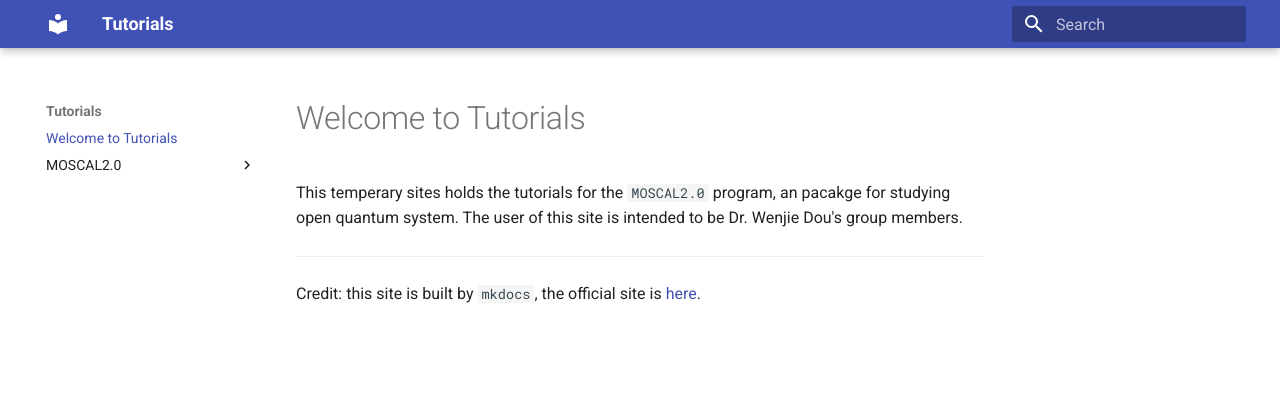
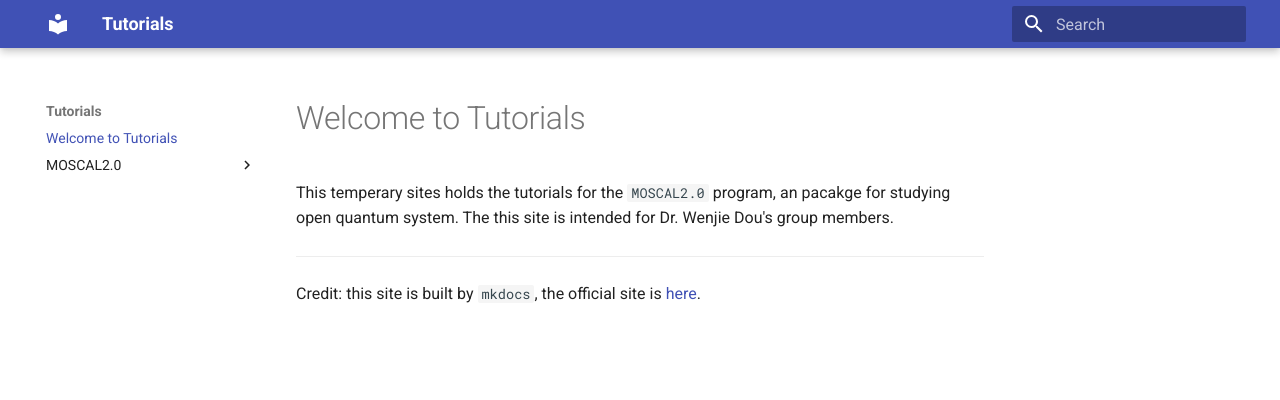
Before and after one commit to pl4ygr0und/tutorial, an MkDocs documentation site: the page built from docs/index.md, in a window 1280 px wide. Shown: the top 400 px of the page. Built offline with MkDocs 1.6.1 and Material for MkDocs 9.7.7, drawn with Linux system fonts in a browser that asks for light colours.

Commit message:
modify the index

```diff
--- a/docs/index.md
+++ b/docs/index.md
@@ -1,7 +1,7 @@
 # Welcome to Tutorials
 
 This temperary sites holds the tutorials for the `MOSCAL2.0` program, an pacakge for studying open quantum system.
-The user of this site is intended to be Dr. Wenjie Dou's group members.
+The this site is intended for Dr. Wenjie Dou's group members.
 
 ---
 Credit: this site is built by `mkdocs`, the official site is [here](https://www.mkdocs.org).
```
